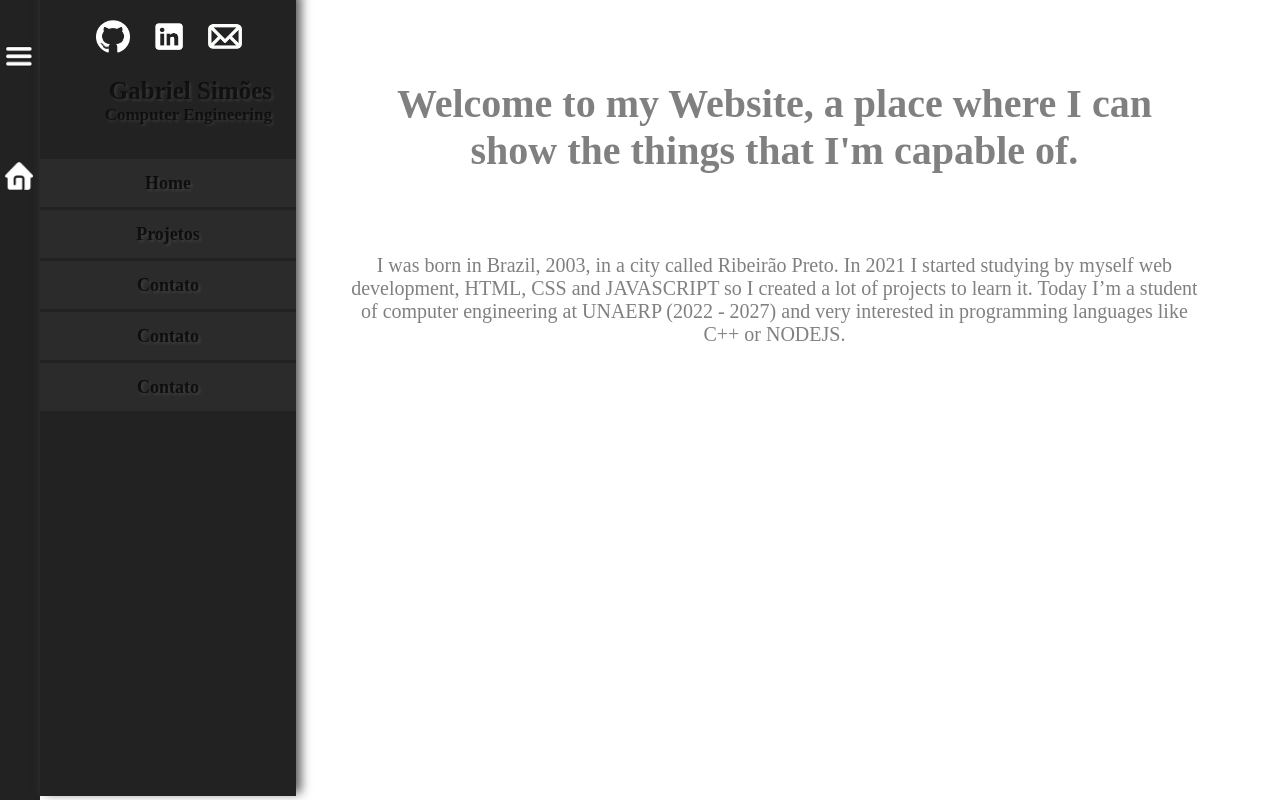
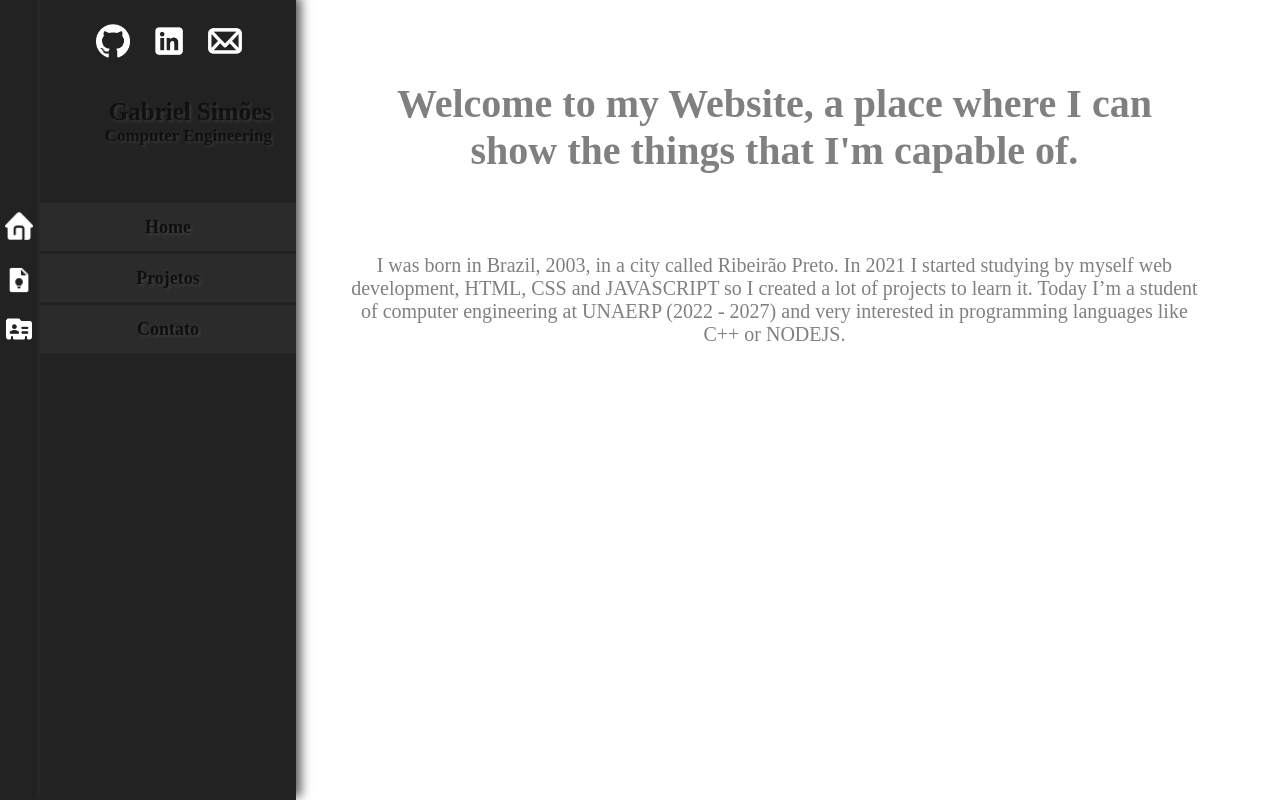
Before and after one commit to GtsSim0es/test-of-portfolio, a Vue app in the folder projeto_vue/: page / in a window 1280 px wide. Built offline with nearby package versions, Linux system fonts and the light colour scheme; the HTML template or start-up script is replaced by a standard one.

Commit message:
bug fixing

```diff
--- a/projeto_vue/src/components/Sidebar/menuside.vue
+++ b/projeto_vue/src/components/Sidebar/menuside.vue
@@ -1,17 +1,18 @@
 <template>
     <div class="bar">
-        <button id="menunav" @click="showmenu"></button>
-        <label for="menunav"><img class="imgmenu" src="img/menu.png" alt=""></label>
         <div class="menu1">
             <img class="imgp" src="img/home.png">
+            <img class="imgp" id="imgP" src="img/project.png">
+            <img class="imgp" id="imgC" src="img/contact.png">
+        </div>
         </div>
 
 <div class="menu">
   <div class="back">
         <div class="logo">
-            <a href=""><img class="imgG" src="img/GitHub.png"></a>
-            <a href=""><img class="imgG" src="img/linkedin.png"></a>
-            <a href=""><img class="imgG" src="img/mail.png"></a>
+            <a href="https://github.com/GtsSim0es"><img class="imgG" src="img/GitHub.png"></a>
+            <a href="https://www.linkedin.com/in/gabriel-sim0es"><img class="imgG" src="img/linkedin.png"></a>
+            <a href="mailto:gabi.tsimoes@hotmail.com"><img class="imgG" src="img/mail.png"></a>
         </div>
         <div class="align">
         <h1>{{name}}</h1> <br>
@@ -23,12 +24,10 @@
     <a href="#"><li>Home</li></a>
     <a href="#"><li>Projetos</li></a>
     <a href="#"><li>Contato</li></a>
-    <a href="#"><li>Contato</li></a>
-    <a href="#"><li>Contato</li></a>
   </ul>
 
 </div>
-    </div>
+
 </template>
 
 <script>
@@ -42,10 +41,21 @@
         }
     },
     methods: {
-        showmenu(){
-    window.alert("askdashjd")
-    this.$emit('menushow')
-  }
+        showmenu()
+        {
+            var btn = document.querySelector('#menunav')
+            var container = document.querySelector('.menu')
+
+            btn.addEventListener('click', function(){
+                if(container.style.display === "block"){
+                    container.style.display = "none"
+                } else {
+                    container.style.display = "block"
+                }
+            })
+
+            this.$emit('menushow')
+        }
     }
     }
 
@@ -77,9 +87,32 @@ label:hover{
     margin-left: 0.6vh;
 }
 
+#imgP{
+    margin-top: 0.2vh;
+}
+
+#imgC{
+    margin-top: -0.3vh;
+}
+
 
 .menu1{
-    margin-top: 15vh;
+    margin-top: 23.5vh;
+}
+
+@media (max-width: 999px) {
+    .menu1{
+        margin-top: 2vh;
+    }
+}
+
+@keyframes menu1 {
+  from {
+    margin-top: 23.5vh;
+  }
+  to {
+    margin-top: 2vh;
+  }
 }
 
 ul
@@ -142,9 +175,10 @@ h2 {
 }
 .back{
     background-color:#222;
-    height: 20vh;
+    height: 25vh;
 }
 .align{
+    margin-top: 2vh;
     float: right;
     margin-right: 3vh;
 }
@@ -165,6 +199,23 @@ img:hover{
     transform: scale(1.1);
 }
 
+.menu{
+
+    margin-left: 5vh;
+    width: 20vw;
+    height: 100vh;
+    background-color: #222;
+    box-shadow: 5px -3px 10px rgb(92, 92, 92);
+    position: fixed;
+  }
+
+
+@media (max-width: 999px){
+  .menu{
+        display: none;
+    }
+}
+
 @media (max-width: 1300px){
 .imgG{
     margin-right: -0.2vh;
@@ -173,21 +224,6 @@ img:hover{
 .logo {
     margin-left: 4vh;
 }
+}
 
-}
-.menu{
-    margin-top: -17.8vh;
-    margin-left: 5vh;
-    width: 20%;
-    height: 100vh;
-    background-color: #222;
-    box-shadow: 5px -3px 10px rgb(92, 92, 92);
-    position: fixed;
-  }
-
-@media (max-width: 999px){
-  .menu{
-        display: none;
-    }
-}
 </style>
```
Also changed, not shown: projeto_vue/public/img/contact.png (added), projeto_vue/public/img/project.png (added).
